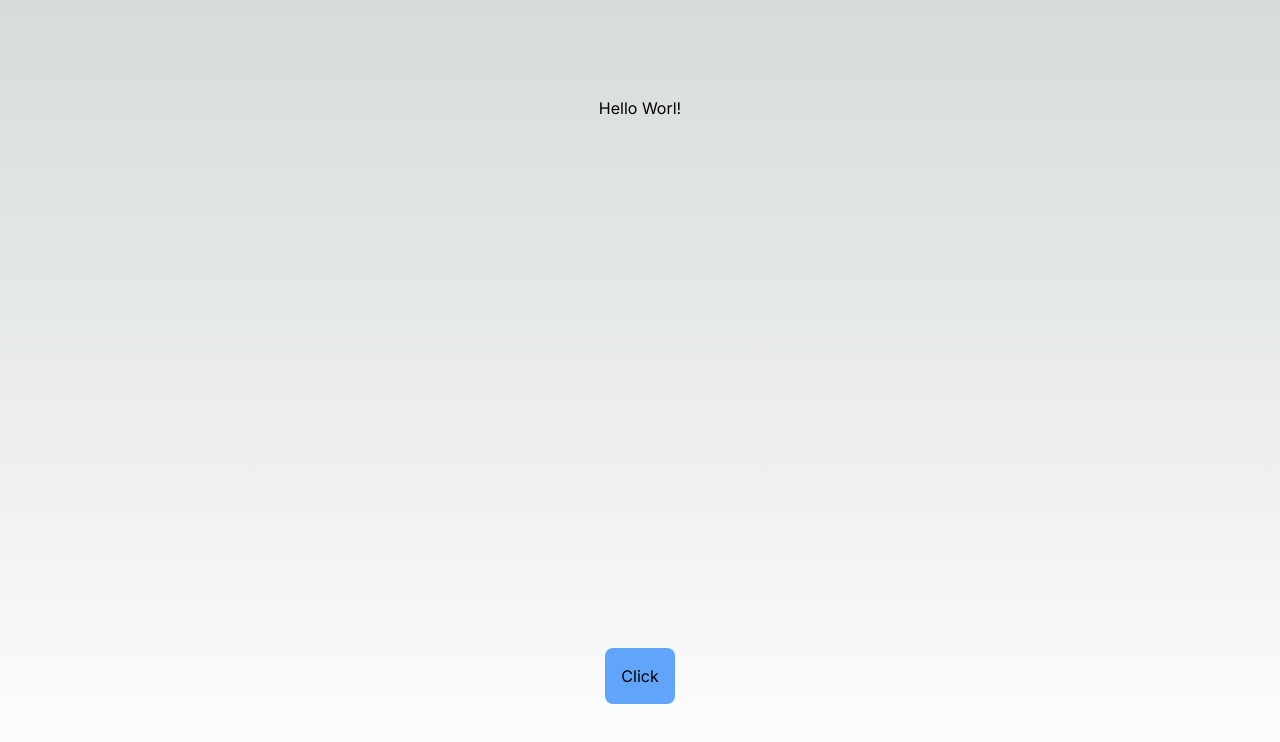
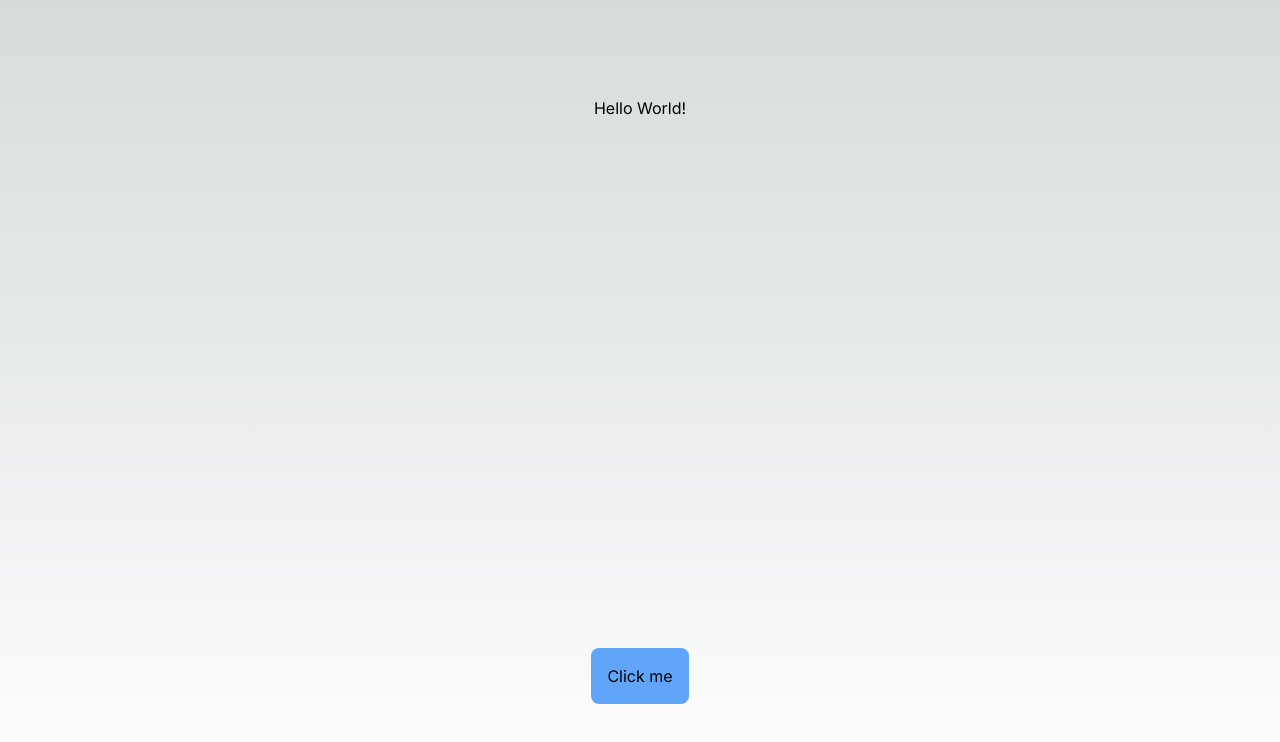
Before and after one commit to Franzcasttr/gaunt, a Next.js app: page / in a window 1280 px wide. Shown: the top 742 px of the page. Built offline with nearby package versions, Linux system fonts and the light colour scheme.

Commit message:
pass test

```diff
--- a/src/app/page.tsx
+++ b/src/app/page.tsx
@@ -3,9 +3,9 @@ import Image from 'next/image';
 export default function Home() {
   return (
     <main className='flex min-h-screen flex-col items-center justify-between p-24'>
-      <h1>Hello Worl!</h1>
+      <h1>Hello World!</h1>
       <button disabled={true} className='p-4 rounded-lg bg-blue-400'>
-        Click
+        Click me
       </button>
     </main>
   );
```
